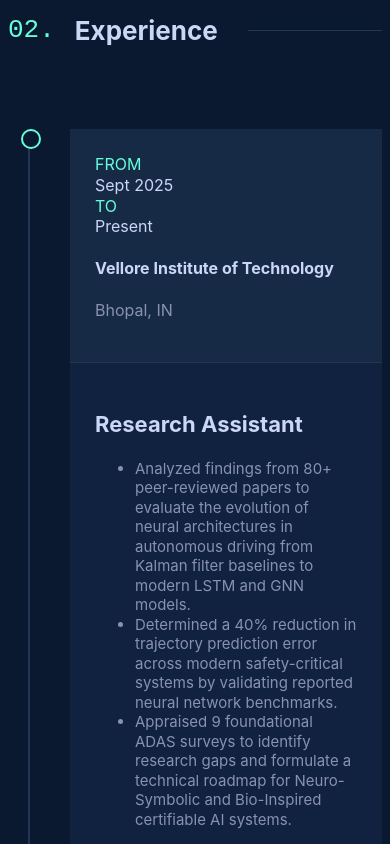
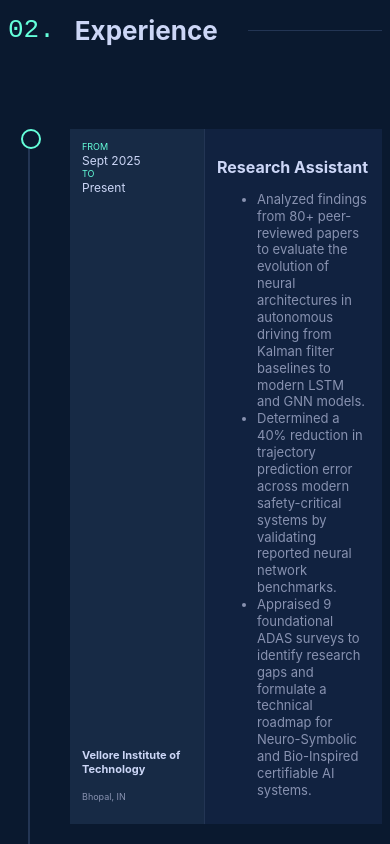
Before and after one commit to anvitvermaa/anvitvermaa.github.io, a Next.js app: page / in a window 390 px wide. Shown: the part 960-1804 px from the top of the page. Built offline with nearby package versions, Linux system fonts and the light colour scheme.

Commit message:
fix: restore side-by-side card layout on mobile - shrink left col instead of stacking

```diff
--- a/src/components/sections/Education.jsx
+++ b/src/components/sections/Education.jsx
@@ -42,33 +42,33 @@
             {/* THE DOT */}
             <div className="absolute left-[-9px] top-0 w-[16px] h-[16px] rounded-full bg-[#0a192f] border-2 border-[#64ffda] group-hover:bg-[#64ffda] transition-colors duration-300"></div>
 
-            {/* THE CARD — stacks vertically on mobile, side-by-side on md+ */}
-            <div className="flex flex-col md:flex-row items-stretch bg-[#112240] rounded shadow-xl overflow-hidden hover:-translate-y-1 transition-transform duration-300">
+            {/* THE CARD — always side-by-side, left column shrinks on mobile */}
+            <div className="flex flex-row items-stretch bg-[#112240] rounded shadow-xl overflow-hidden hover:-translate-y-1 transition-transform duration-300">
 
-              {/* LEFT COLUMN — full width on mobile, fixed 280px on md+ */}
-              <div className="w-full md:w-[280px] md:shrink-0 bg-[#172a45] p-[25px] flex flex-col justify-between border-b md:border-b-0 md:border-r border-[#233554]">
+              {/* LEFT COLUMN — shrinks on mobile, full 280px on desktop */}
+              <div className="w-[110px] sm:w-[180px] md:w-[280px] shrink-0 bg-[#172a45] p-[12px] sm:p-[18px] md:p-[25px] flex flex-col justify-between border-r border-[#233554]">
                 <div>
-                  <div className="font-mono text-[#64ffda] text-xs mb-1 tracking-wider uppercase">From</div>
-                  <div className="text-[#ccd6f6] font-bold text-lg mb-4">{edu.range.split(' - ')[0]}</div>
+                  <div className="font-mono text-[#64ffda] text-[9px] sm:text-[10px] md:text-xs mb-1 tracking-wider uppercase">From</div>
+                  <div className="text-[#ccd6f6] font-bold text-[12px] sm:text-[14px] md:text-lg mb-3 md:mb-4">{edu.range.split(' - ')[0]}</div>
 
-                  <div className="font-mono text-[#64ffda] text-xs mb-1 tracking-wider uppercase">To</div>
-                  <div className="text-[#ccd6f6] font-bold text-lg mb-8">{edu.range.split(' - ')[1]}</div>
+                  <div className="font-mono text-[#64ffda] text-[9px] sm:text-[10px] md:text-xs mb-1 tracking-wider uppercase">To</div>
+                  <div className="text-[#ccd6f6] font-bold text-[12px] sm:text-[14px] md:text-lg mb-4 md:mb-8">{edu.range.split(' - ')[1]}</div>
                 </div>
 
                 <div>
-                  <h4 className="text-[#ccd6f6] font-bold text-xl leading-tight mb-1">{edu.institution}</h4>
-                  <p className="text-[#8892b0] font-mono text-xs">{edu.location}</p>
+                  <h4 className="text-[#ccd6f6] font-bold text-[11px] sm:text-[14px] md:text-xl leading-tight mb-1">{edu.institution}</h4>
+                  <p className="text-[#8892b0] font-mono text-[9px] sm:text-[10px] md:text-xs">{edu.location}</p>
                 </div>
               </div>
 
               {/* RIGHT COLUMN */}
-              <div className="flex-1 p-[25px] min-w-0">
-                <h3 className="text-[22px] font-bold text-[#ccd6f6] mb-[20px] group-hover:text-[#64ffda] transition-colors duration-300">
+              <div className="flex-1 p-[12px] sm:p-[18px] md:p-[25px] min-w-0">
+                <h3 className="text-[16px] sm:text-[18px] md:text-[22px] font-bold text-[#ccd6f6] mb-[12px] md:mb-[20px] group-hover:text-[#64ffda] transition-colors duration-300">
                   {edu.degree}
                 </h3>
 
                 <div
-                  className="text-[#8892b0] text-[15px] leading-relaxed [&>li]:mb-[10px] [&>li]:relative [&>li]:pl-[20px] [&>li]:before:content-['▹'] [&>li]:before:absolute [&>li]:before:left-0 [&>li]:before:text-[#64ffda]"
+                  className="text-[#8892b0] text-[13px] sm:text-[14px] md:text-[15px] leading-relaxed [&>li]:mb-[10px] [&>li]:relative [&>li]:pl-[18px] [&>li]:before:content-['▹'] [&>li]:before:absolute [&>li]:before:left-0 [&>li]:before:text-[#64ffda]"
                   dangerouslySetInnerHTML={{ __html: `<ul>${edu.html}</ul>` }}
                 />
               </div>
--- a/src/components/sections/Jobs.jsx
+++ b/src/components/sections/Jobs.jsx
@@ -68,33 +68,33 @@
             {/* THE DOT */}
             <div className="absolute left-[-9px] top-0 w-[16px] h-[16px] rounded-full bg-[#0a192f] border-2 border-[#64ffda] group-hover:bg-[#64ffda] transition-colors duration-300"></div>
 
-            {/* THE CARD — stacks vertically on mobile, side-by-side on md+ */}
-            <div className="flex flex-col md:flex-row items-stretch bg-[#112240] rounded shadow-xl overflow-hidden hover:-translate-y-1 transition-transform duration-300">
+            {/* THE CARD — always side-by-side, left column shrinks on mobile */}
+            <div className="flex flex-row items-stretch bg-[#112240] rounded shadow-xl overflow-hidden hover:-translate-y-1 transition-transform duration-300">
 
-              {/* LEFT COLUMN — full width on mobile, fixed 280px on md+ */}
-              <div className="w-full md:w-[280px] md:shrink-0 bg-[#172a45] p-[25px] flex flex-col justify-between border-b md:border-b-0 md:border-r border-[#233554]">
+              {/* LEFT COLUMN — shrinks on mobile, full 280px on desktop */}
+              <div className="w-[110px] sm:w-[180px] md:w-[280px] shrink-0 bg-[#172a45] p-[12px] sm:p-[18px] md:p-[25px] flex flex-col justify-between border-r border-[#233554]">
                 <div>
-                  <div className="font-mono text-[#64ffda] text-xs mb-1 tracking-wider uppercase">From</div>
-                  <div className="text-[#ccd6f6] font-bold text-lg mb-4">{job.range.split(' - ')[0]}</div>
+                  <div className="font-mono text-[#64ffda] text-[9px] sm:text-[10px] md:text-xs mb-1 tracking-wider uppercase">From</div>
+                  <div className="text-[#ccd6f6] font-bold text-[12px] sm:text-[14px] md:text-lg mb-3 md:mb-4">{job.range.split(' - ')[0]}</div>
 
-                  <div className="font-mono text-[#64ffda] text-xs mb-1 tracking-wider uppercase">To</div>
-                  <div className="text-[#ccd6f6] font-bold text-lg mb-8">{job.range.split(' - ')[1] || 'Present'}</div>
+                  <div className="font-mono text-[#64ffda] text-[9px] sm:text-[10px] md:text-xs mb-1 tracking-wider uppercase">To</div>
+                  <div className="text-[#ccd6f6] font-bold text-[12px] sm:text-[14px] md:text-lg mb-4 md:mb-8">{job.range.split(' - ')[1] || 'Present'}</div>
                 </div>
 
                 <div>
-                  <h4 className="text-[#ccd6f6] font-bold text-xl leading-tight mb-1">{job.company}</h4>
-                  <p className="text-[#8892b0] font-mono text-xs">{job.location}</p>
+                  <h4 className="text-[#ccd6f6] font-bold text-[11px] sm:text-[14px] md:text-xl leading-tight mb-1">{job.company}</h4>
+                  <p className="text-[#8892b0] font-mono text-[9px] sm:text-[10px] md:text-xs">{job.location}</p>
                 </div>
               </div>
 
               {/* RIGHT COLUMN */}
-              <div className="flex-1 p-[25px] min-w-0">
-                <h3 className="text-[22px] font-bold text-[#ccd6f6] mb-[20px] group-hover:text-[#64ffda] transition-colors duration-300">
+              <div className="flex-1 p-[12px] sm:p-[18px] md:p-[25px] min-w-0">
+                <h3 className="text-[16px] sm:text-[18px] md:text-[22px] font-bold text-[#ccd6f6] mb-[12px] md:mb-[20px] group-hover:text-[#64ffda] transition-colors duration-300">
                   {job.title}
                 </h3>
 
                 <div
-                  className="text-[#8892b0] text-[15px] leading-relaxed [&>li]:mb-[10px] [&>li]:relative [&>li]:pl-[20px] [&>li]:before:content-['▹'] [&>li]:before:absolute [&>li]:before:left-0 [&>li]:before:text-[#64ffda]"
+                  className="text-[#8892b0] text-[13px] sm:text-[14px] md:text-[15px] leading-relaxed [&>li]:mb-[10px] [&>li]:relative [&>li]:pl-[18px] [&>li]:before:content-['▹'] [&>li]:before:absolute [&>li]:before:left-0 [&>li]:before:text-[#64ffda]"
                   dangerouslySetInnerHTML={{ __html: `<ul>${job.html}</ul>` }}
                 />
               </div>
--- a/src/components/sections/Publications.jsx
+++ b/src/components/sections/Publications.jsx
@@ -38,11 +38,11 @@
         {publicationsData.map((pub, i) => (
           <div key={i} className="relative group">
 
-            {/* THE CARD — stacks vertically on mobile, side-by-side on md+ */}
-            <div className="flex flex-col md:flex-row items-stretch bg-[#112240] rounded shadow-xl overflow-hidden hover:-translate-y-1 transition-transform duration-300">
+            {/* THE CARD — always side-by-side, left column shrinks on mobile */}
+            <div className="flex flex-row items-stretch bg-[#112240] rounded shadow-xl overflow-hidden hover:-translate-y-1 transition-transform duration-300">
 
-              {/* LEFT COLUMN — full width on mobile, fixed 280px on md+ */}
-              <div className="w-full md:w-[280px] md:shrink-0 bg-[#172a45] p-[25px] flex flex-col justify-between border-b md:border-b-0 md:border-r border-[#233554]">
+              {/* LEFT COLUMN — shrinks on mobile, full 280px on desktop */}
+              <div className="w-[110px] sm:w-[180px] md:w-[280px] shrink-0 bg-[#172a45] p-[12px] sm:p-[18px] md:p-[25px] flex flex-col justify-between border-r border-[#233554]">
                 <div>
                   <div className="font-mono text-[#64ffda] text-xs mb-1 tracking-wider uppercase">Year</div>
                   <div className="text-[#ccd6f6] font-bold text-lg mb-4">{pub.year}</div>
```
